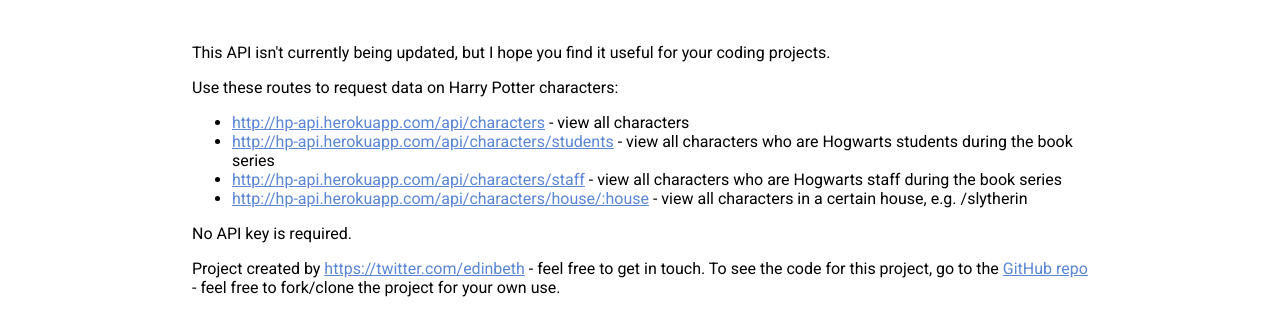
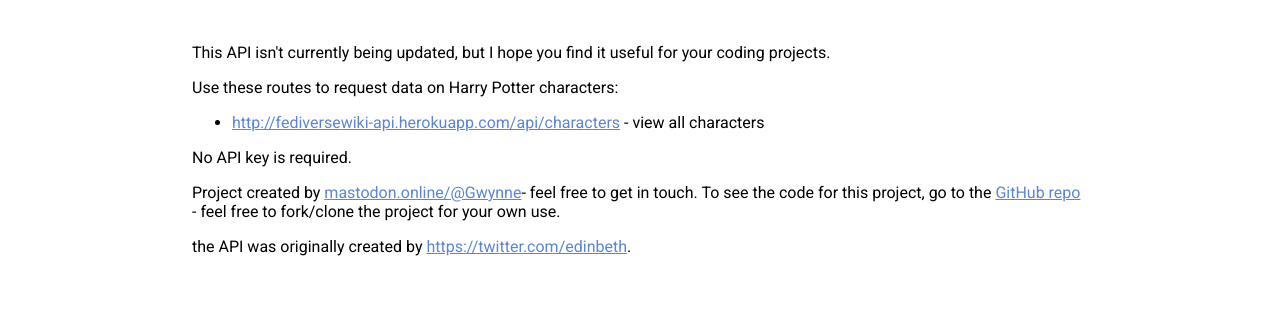
Before and after one commit to KostaSav/hp-api, a website: page public/index.html in a window 1280 px wide. Shown: the part 153-488 px from the top of the page. Drawn offline with Linux system fonts and the light colour scheme.

Commit message:
Update index.html

```diff
--- a/public/index.html
+++ b/public/index.html
@@ -1,7 +1,7 @@
 <!DOCTYPE html>
 <html>
 <head>
-  <title>HP-API // The Harry Potter API</title>
+  <title>Fediversewiki-API // Fediverse Creators Wiki API</title>
   <link href="https://fonts.googleapis.com/css?family=Roboto" rel="stylesheet">
   <link rel="stylesheet" type="text/css" href="./style.css">
 </head>
@@ -13,13 +13,10 @@
     <p>This API isn't currently being updated, but I hope you find it useful for your coding projects.</p>
     <p>Use these routes to request data on Harry Potter characters:</p>
     <ul>
-    <li><a href="http://hp-api.herokuapp.com/api/characters">http://hp-api.herokuapp.com/api/characters</a> - view all characters</li>
-    <li><a href="http://hp-api.herokuapp.com/api/characters/students">http://hp-api.herokuapp.com/api/characters/students</a> - view all characters who are Hogwarts students during the book series</li>
-    <li><a href="http://hp-api.herokuapp.com/api/characters/staff">http://hp-api.herokuapp.com/api/characters/staff</a> - view all characters who are Hogwarts staff during the book series</li>
-    <li><a href="http://hp-api.herokuapp.com/api/characters/house/gryffindor">http://hp-api.herokuapp.com/api/characters/house/:house</a> - view all characters in a certain house, e.g. /slytherin</li>
-    </ul>
+    <li><a href="http://fediversewiki-api.herokuapp.com/api/characters">http://fediversewiki-api.herokuapp.com/api/characters</a> - view all characters</li>    </ul>
     <p>No API key is required.</p>
-    <p>Project created by <a href="https://twitter.com/edinbeth">https://twitter.com/edinbeth</a> - feel free to get in touch. To see the code for this project, go to the <a href="https://github.com/bethfraser/hp-api">GitHub repo</a> - feel free to fork/clone the project for your own use.
+    <p>Project created by <a href="https://mastodon.online/@Gwynne">mastodon.online/@Gwynne</a>- feel free to get in touch. To see the code for this project, go to the <a href="https://github.com/gwynne0190/fediversewiki-api">GitHub repo</a> - feel free to fork/clone the project for your own use.</p>
+    <p>the API was originally created by <a href="https://twitter.com/edinbeth">https://twitter.com/edinbeth</a>.</p>
   </main>
 </body>
 </html>
```
